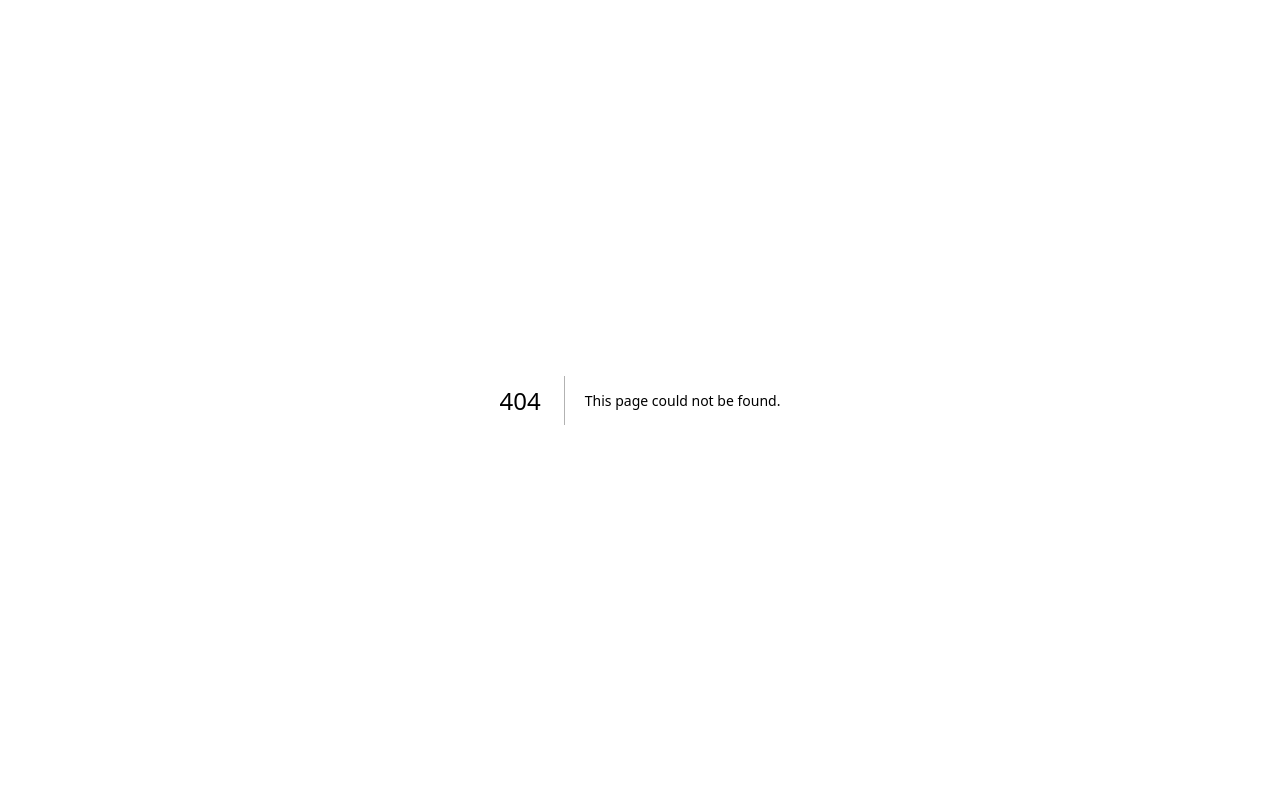
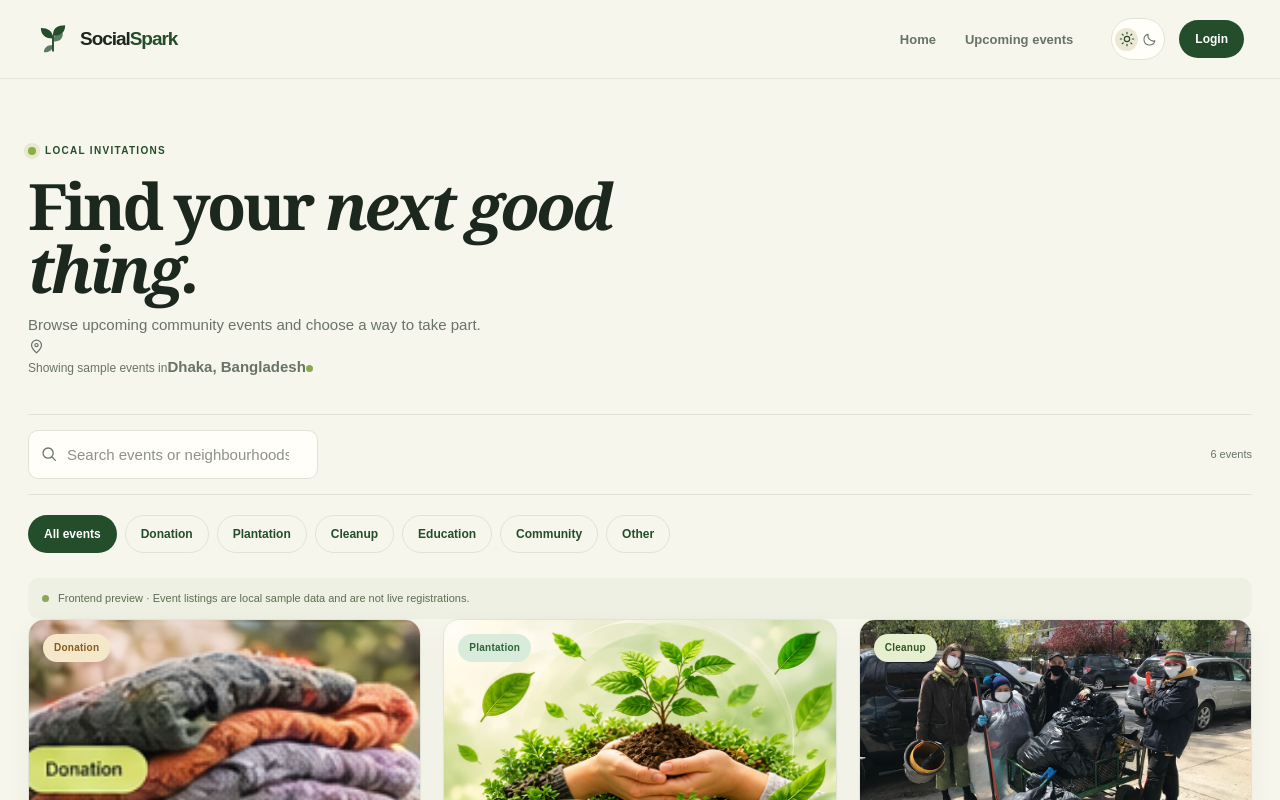
Before and after one commit to lamia96588-source/social_spark, a Next.js app: page /upcoming-events in a window 1280 px wide. Before the commit this address had no page. Shown: the top 800 px of the page. Built offline with nearby package versions, Linux system fonts and the light colour scheme.

Commit message:
Add searchable and filterable upcoming events

```diff
--- /dev/null
+++ b/src/app/(public)/upcoming-events/page.tsx
@@ -0,0 +1,5 @@
+import { UpcomingEventsPage } from "@/components/pages/upcoming-events-page";
+
+export default function Page() {
+  return <UpcomingEventsPage />;
+}
--- /dev/null
+++ b/src/components/pages/upcoming-events-page.tsx
@@ -0,0 +1,54 @@
+"use client";
+
+import { useMemo, useState } from "react";
+import { EventCard } from "@/components/event-card";
+import { Icon } from "@/components/icons";
+import { useAppState } from "@/components/app-provider";
+import { eventCategories } from "@/lib/events";
+import { Button } from "@/components/ui/button";
+import { Input } from "@/components/ui/input";
+
+const filters = ["All events", ...eventCategories];
+
+export function UpcomingEventsPage() {
+  const { events, ready, today } = useAppState();
+  const [activeFilter, setActiveFilter] = useState("All events");
+  const [query, setQuery] = useState("");
+  const upcoming = useMemo(() => {
+    if (!today) return [];
+    return events
+      .filter((event) => event.date >= today)
+      .filter((event) => activeFilter === "All events" || event.category === activeFilter)
+      .filter((event) => `${event.title} ${event.location} ${event.description}`.toLowerCase().includes(query.trim().toLowerCase()))
+      .sort((a, b) => a.date.localeCompare(b.date));
+  }, [events, activeFilter, query, today]);
+
+  return (
+    <div className="listing-page page-gutter">
+      <div className="listing-page-heading">
+        <div><p className="eyebrow"><span className="eyebrow-dot" /> Local invitations</p><h1>Find your <em>next good thing.</em></h1><p className="page-lead">Browse upcoming community events and choose a way to take part.</p></div>
+        <div className="listing-location"><Icon name="mapPin" size={17} /><span><small>Showing sample events in</small><strong>Dhaka, Bangladesh</strong></span><span className="scope-dot" /></div>
+      </div>
+      <div className="listing-toolbar">
+        <label className="search-field">
+          <Icon name="search" size={18} />
+          <Input type="search" value={query} onChange={(event) => setQuery(event.target.value)} placeholder="Search events or neighbourhoods" aria-label="Search events or neighbourhoods" />
+          {query && <button type="button" aria-label="Clear search" onClick={() => setQuery("")}><Icon name="x" size={16} /></button>}
+        </label>
+        <span className="listing-count">{ready ? `${upcoming.length} ${upcoming.length === 1 ? "event" : "events"}` : "Loading events"}</span>
+      </div>
+      <div className="filter-row" role="group" aria-label="Filter events by type">
+        {filters.map((filter) => <Button key={filter} variant={activeFilter === filter ? "primary" : "outline"} size="sm" aria-pressed={activeFilter === filter} onClick={() => setActiveFilter(filter)}>{filter}</Button>)}
+      </div>
+      <p className="demo-disclaimer"><span className="demo-disclaimer-dot" /> Frontend preview · Event listings are local sample data and are not live registrations.</p>
+      {!ready ? (
+        <div className="event-grid listing-event-grid">{Array.from({ length: 6 }).map((_, index) => <div className="event-skeleton" key={index}><span /><i /><i /><i /></div>)}</div>
+      ) : upcoming.length ? (
+        <div className="event-grid listing-event-grid">{upcoming.map((event) => <EventCard event={event} key={event.id} />)}</div>
+      ) : (
+        <div className="empty-state"><span className="empty-state-icon"><Icon name="leaf" size={25} /></span><p className="eyebrow">No matching events</p><h2>Try a different starting point.</h2><p>Clear the search or choose another category to see more local invitations.</p><Button variant="secondary" onClick={() => { setQuery(""); setActiveFilter("All events"); }}>Show all events</Button></div>
+      )}
+      <div className="listing-end-note"><span className="listing-end-leaf"><Icon name="leaf" size={20} /></span><p>Have an idea for your neighbourhood?</p><a href="/create-event">Start a local event <Icon name="arrow" size={16} /></a></div>
+    </div>
+  );
+}
```
